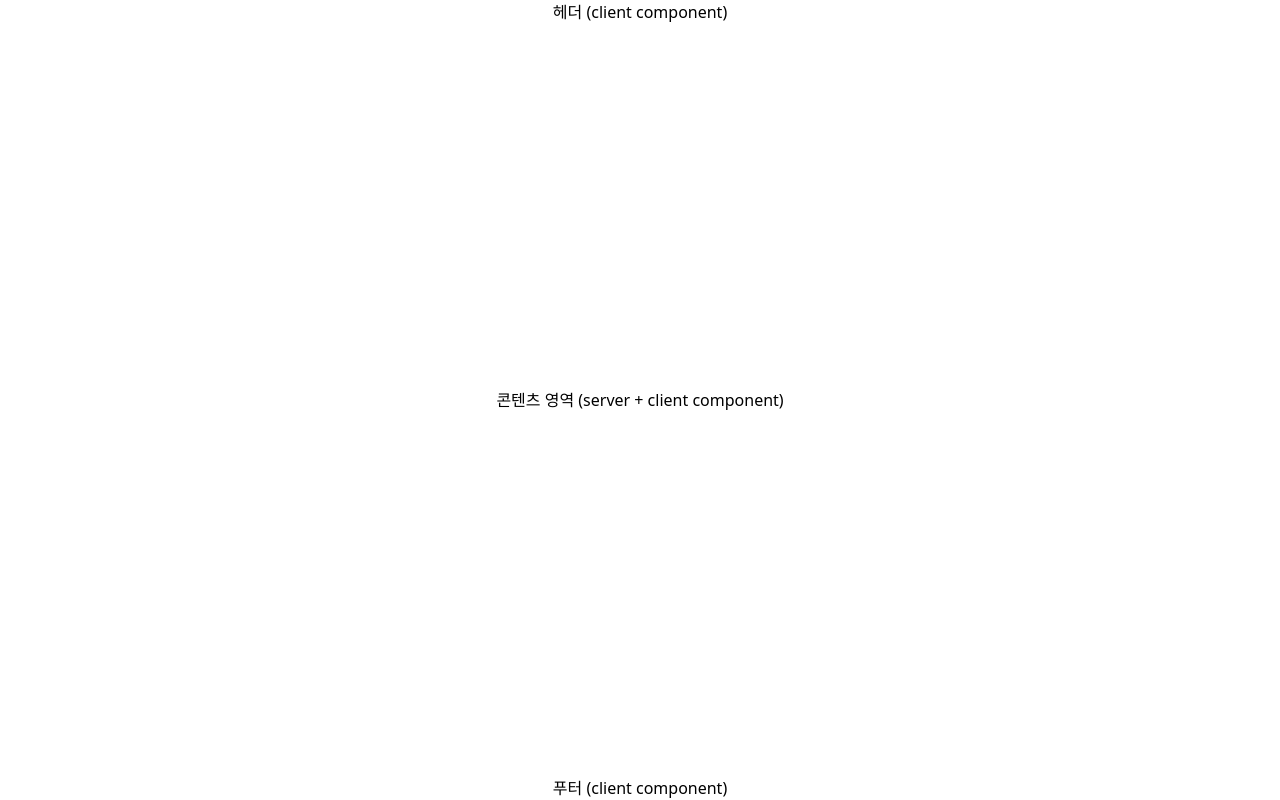
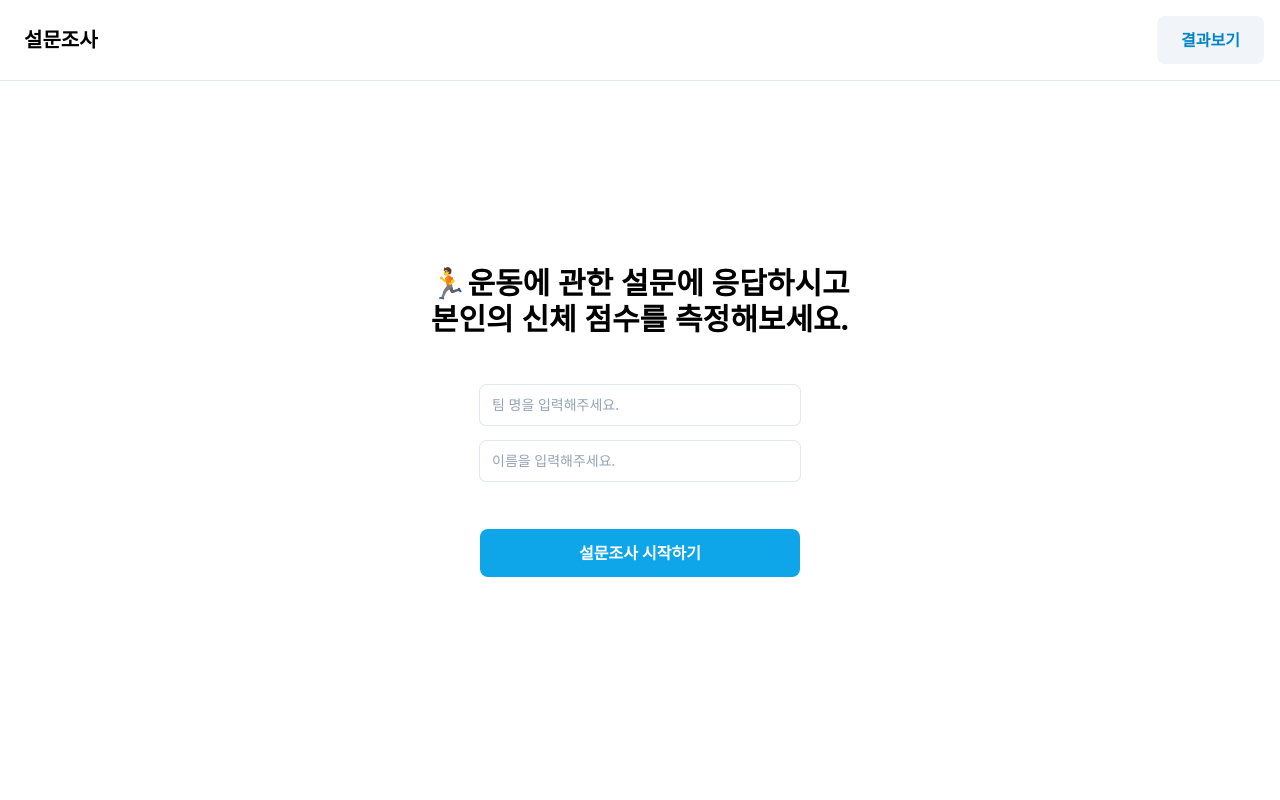
Before and after one commit to Ji-hoon/nextjs-coding-test, a Next.js app: page / in a window 1280 px wide. Built offline with nearby package versions, Linux system fonts and the light colour scheme.

Commit message:
Feat: root page 컴포넌트 변경

```diff
--- a/src/app/layout.tsx
+++ b/src/app/layout.tsx
@@ -1,9 +1,12 @@
 import type { Metadata } from "next";
 import "./globals.css";
+import Header from "../components/modules/Header";
+import Footer from "../components/modules/Footer";
+import { META } from "../global/constants";
 
 export const metadata: Metadata = {
-  title: "설문조사 서비스",
-  description: "운동에 관한 설문에 응답하시고 본인의 신체 점수를 측정해보세요.",
+  title: META.TITLE,
+  description: META.DESC,
 };
 
 export default function RootLayout({
@@ -13,7 +16,13 @@ export default function RootLayout({
 }>) {
   return (
     <html lang="en">
-      <body>{children}</body>
+      <body className="flex flex-col min-h-screen ">
+        <Header />
+        <form className="flex h-full flex-col flex-auto items-center justify-center">
+          {children}
+          <Footer />
+        </form>
+      </body>
     </html>
   );
 }
--- a/src/app/page.tsx
+++ b/src/app/page.tsx
@@ -1,10 +1,29 @@
-export default function Home() {
+import Link from "next/link";
+import Button from "../components/atoms/Button";
+import Inputfield from "../components/atoms/Inputfield";
+import { LABELS, META, TYPES } from "../global/constants";
+
+export default function RootPage() {
   return (
-    <main className="flex min-h-screen flex-col items-center justify-between">
-      <header>헤더 (client component)</header>
-
-      <div>콘텐츠 영역 (server + client component)</div>
-      <footer>푸터 (client component)</footer>
-    </main>
+    <div className="w-full flex flex-col items-center justify-center gap-12 pb-10">
+      <h1 className="max-w-md text-3xl font-bold text-center break-keep">
+        {META.DESC}
+      </h1>
+      <div className="w-[320px] flex flex-col gap-4">
+        <Inputfield
+          name="teamName"
+          type="text"
+          placeholder="팀 명을 입력해주세요."
+        />
+        <Inputfield
+          name="memberName"
+          type="text"
+          placeholder="이름을 입력해주세요."
+        />
+        <Link href="/questions/1" className="w-full mt-8">
+          <Button type={TYPES.PRIMARY} label={LABELS.START_SURVEY} size={320} />
+        </Link>
+      </div>
+    </div>
   );
 }
--- /dev/null
+++ b/src/global/questions.ts
@@ -0,0 +1,26 @@
+import { QUESTION_TYPES } from "./constants";
+
+export const questions = [
+  {
+    type: QUESTION_TYPES.TYPE_A,
+    title: "일주일동안 20분 이상의 운동을 몇 회 하시나요?",
+    options: ["1회", "2회", "3회", "4회", "5회 이상"],
+  },
+  {
+    type: QUESTION_TYPES.TYPE_B,
+    title:
+      "플랭크 자세로 몇 분을 버틸 수 있나요? 1~10분 사이의 값을 입력해주세요.",
+    ranges: [1, 10],
+  },
+  {
+    type: QUESTION_TYPES.TYPE_C,
+    title: "아래 보기 중에서 10회 이상 수행 가능한 운동 방식을 선택해주세요.",
+    options: [
+      "윗몸 일으키기 (1점)",
+      "스쿼트 (2점)",
+      "런지 (3점)",
+      "팔굽혀펴기 (4점)",
+      "턱걸이 (5점)",
+    ],
+  },
+];
```
